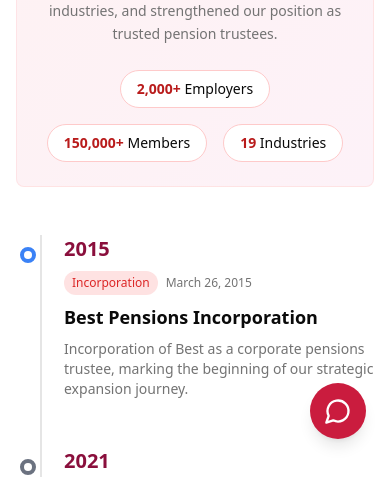
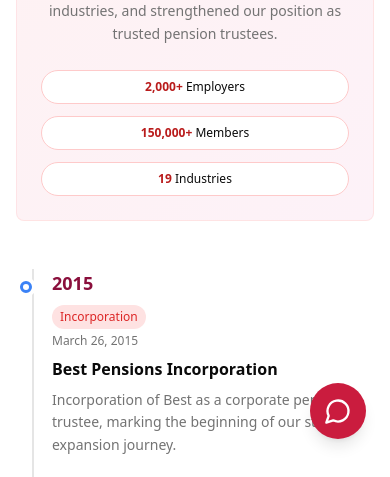
Before and after one commit to Redemption19/spt-frontend, a Next.js app: page /about/timeline in a window 390 px wide. Shown: the part 381-858 px from the top of the page. Built offline with nearby package versions, Linux system fonts and the light colour scheme; no server answers.

Commit message:
feat(timeline): improve timeline layout for responsiveness and update content presentation with enhanced styling and spacing

```diff
--- a/app/about/timeline/components/TimelineContent.tsx
+++ b/app/about/timeline/components/TimelineContent.tsx
@@ -46,33 +46,33 @@
                 Through four strategic mergers and acquisitions, we've consolidated expertise, expanded to over 2,000 employers, about 150,000-member network across 19 industries, and strengthened our position as trusted pension trustees.
               </motion.p>
                              <motion.div
-                className="flex flex-wrap justify-center gap-4 text-sm"
+                 className="flex flex-col sm:flex-row flex-wrap justify-center gap-3 sm:gap-4 text-xs sm:text-sm"
                  initial={{ opacity: 0, y: 20 }}
                  animate={{ opacity: 1, y: 0 }}
                  transition={{ duration: 0.8, delay: 0.4 }}
                >
-                <div className="bg-white px-4 py-2 rounded-full border border-red-200">
+                 <div className="bg-white px-3 sm:px-4 py-2 rounded-full border border-red-200 text-center">
                    <span className="font-semibold text-red-700">2,000+</span> Employers
                  </div>
-                <div className="bg-white px-4 py-2 rounded-full border border-red-200">
+                 <div className="bg-white px-3 sm:px-4 py-2 rounded-full border border-red-200 text-center">
                    <span className="font-semibold text-red-700">150,000+</span> Members
                  </div>
-                <div className="bg-white px-4 py-2 rounded-full border border-red-200">
+                 <div className="bg-white px-3 sm:px-4 py-2 rounded-full border border-red-200 text-center">
                    <span className="font-semibold text-red-700">19</span> Industries
                  </div>
                </motion.div>
             </section>
           </ScrollReveal>
 
-          {/* Timeline Section - Mobile First Design */}
+          {/* Timeline Section - Fully Responsive Design */}
           <section className="mb-16 relative">
-            {/* Vertical line - Hidden on mobile, visible on larger screens */}
-            <div className="hidden md:block absolute left-1/2 transform -translate-x-1/2 h-full w-0.5 bg-border z-0"></div>
+            {/* Vertical line - Responsive positioning */}
+            <div className="hidden sm:block absolute left-1/2 transform -translate-x-1/2 h-full w-0.5 bg-border z-0"></div>
 
-            {/* Mobile timeline line - Left aligned */}
-            <div className="md:hidden absolute left-6 top-0 h-full w-0.5 bg-border z-0"></div>
+            {/* Small mobile timeline line - Left aligned */}
+            <div className="sm:hidden absolute left-4 top-0 h-full w-0.5 bg-border z-0"></div>
 
-            <div className="space-y-12 md:space-y-20 w-full relative z-10">
+            <div className="space-y-8 sm:space-y-12 md:space-y-16 lg:space-y-20 w-full relative z-10">
               {timelineEvents.map((event, index) => (
                 <ScrollReveal key={index} delay={index * 0.2}>
                   <motion.div
@@ -80,10 +80,10 @@
                     whileHover={{ scale: 1.02 }}
                     transition={{ duration: 0.3 }}
                   >
-                    {/* Mobile Layout */}
-                    <div className="md:hidden flex items-start">
+                                         {/* Mobile & Tablet Layout */}
+                     <div className="lg:hidden flex items-start">
                        <motion.div
-                        className={`w-6 h-6 rounded-full flex items-center justify-center border-4 border-background flex-shrink-0 mt-2 ${
+                         className={`w-5 h-5 sm:w-6 sm:h-6 rounded-full flex items-center justify-center border-4 border-background flex-shrink-0 mt-2 ${
                            event.color === 'blue' ? 'bg-blue-500' :
                            event.color === 'gray' ? 'bg-gray-500' :
                            event.color === 'light-gray' ? 'bg-gray-400' :
@@ -99,16 +99,48 @@
                          transition={{ duration: 0.5, delay: 0.5 + index * 0.1, type: "spring" }}
                          whileHover={{ scale: 1.2 }}
                        >
-                        <div className="w-2 h-2 rounded-full bg-background"></div>
+                         <div className="w-1.5 h-1.5 sm:w-2 sm:h-2 rounded-full bg-background"></div>
                        </motion.div>
                        <motion.div
-                        className="ml-6 flex-1"
+                         className="ml-4 sm:ml-6 flex-1 min-w-0"
                          initial={{ opacity: 0, x: -30 }}
                          animate={{ opacity: 1, x: 0 }}
                          transition={{ duration: 0.6, delay: 0.3 + index * 0.1 }}
                        >
                          <motion.h3
-                          className="text-xl sm:text-2xl font-bold text-primary mb-2"
+                           className="text-lg sm:text-xl md:text-2xl font-bold text-primary mb-2"
+                           whileHover={{ scale: 1.05 }}
+                           transition={{ duration: 0.2 }}
+                         >
+                           {event.year}
+                         </motion.h3>
+                         <div className="flex flex-col sm:flex-row sm:items-center gap-1 sm:gap-2 mb-2">
+                           <span className="text-xs font-medium text-red-600 bg-red-100 px-2 py-1 rounded-full capitalize w-fit">
+                             {event.type}
+                           </span>
+                           {event.date && (
+                             <span className="text-xs text-muted-foreground">
+                               {event.date}
+                             </span>
+                           )}
+                         </div>
+                         <h4 className="text-base sm:text-lg md:text-xl font-semibold mb-2 text-foreground">{event.title}</h4>
+                         <p className="text-muted-foreground text-sm sm:text-base leading-relaxed">{event.description}</p>
+                       </motion.div>
+                     </div>
+
+                                         {/* Desktop Layout */}
+                     <div className="hidden lg:flex items-center w-full">
+                       <div className={`w-1/2 flex ${index % 2 === 0 ? 'justify-end pr-8 xl:pr-12' : 'justify-start pl-8 xl:pl-12'}`}>
+                         <motion.div
+                           className="w-full max-w-sm xl:max-w-md"
+                           initial={{ opacity: 0, x: index % 2 === 0 ? -30 : 30 }}
+                           animate={{ opacity: 1, x: 0 }}
+                           transition={{ duration: 0.6, delay: 0.3 + index * 0.1 }}
+                           whileHover={{ x: index % 2 === 0 ? -5 : 5 }}
+                         >
+                           <motion.h3
+                             className="text-2xl xl:text-3xl font-bold text-primary mb-2"
                              whileHover={{ scale: 1.05 }}
                              transition={{ duration: 0.2 }}
                            >
@@ -124,46 +156,14 @@
                                </span>
                              )}
                            </div>
-                        <h4 className="text-lg sm:text-xl font-semibold mb-2 text-foreground">{event.title}</h4>
-                        <p className="text-muted-foreground text-sm sm:text-base">{event.description}</p>
-                      </motion.div>
-                    </div>
-
-                    {/* Desktop Layout */}
-                    <div className="hidden md:flex items-center w-full">
-                      <div className={`w-1/2 flex ${index % 2 === 0 ? 'justify-end pr-8' : 'justify-start pl-8'}`}>
-                        <motion.div
-                          className="w-full max-w-sm"
-                          initial={{ opacity: 0, x: index % 2 === 0 ? -30 : 30 }}
-                          animate={{ opacity: 1, x: 0 }}
-                          transition={{ duration: 0.6, delay: 0.3 + index * 0.1 }}
-                          whileHover={{ x: index % 2 === 0 ? -5 : 5 }}
-                        >
-                          <motion.h3
-                            className="text-2xl font-bold text-primary mb-2"
-                            whileHover={{ scale: 1.05 }}
-                            transition={{ duration: 0.2 }}
-                          >
-                            {event.year}
-                          </motion.h3>
-                          <div className="flex items-center gap-2 mb-2">
-                            <span className="text-xs font-medium text-red-600 bg-red-100 px-2 py-1 rounded-full capitalize">
-                              {event.type}
-                            </span>
-                            {event.date && (
-                              <span className="text-xs text-muted-foreground">
-                                {event.date}
-                              </span>
-                            )}
-                          </div>
-                          <h4 className="text-xl font-semibold mb-2 text-foreground">{event.title}</h4>
-                          <p className="text-muted-foreground text-sm">{event.description}</p>
+                           <h4 className="text-xl xl:text-2xl font-semibold mb-2 text-foreground">{event.title}</h4>
+                           <p className="text-muted-foreground text-sm xl:text-base">{event.description}</p>
                          </motion.div>
                        </div>
 
                        <div className="w-0 flex justify-center relative">
                          <motion.div
-                          className={`w-8 h-8 rounded-full flex items-center justify-center border-4 border-background ${
+                           className={`w-8 h-8 xl:w-10 xl:h-10 rounded-full flex items-center justify-center border-4 border-background ${
                              event.color === 'blue' ? 'bg-blue-500' :
                              event.color === 'gray' ? 'bg-gray-500' :
                              event.color === 'light-gray' ? 'bg-gray-400' :
@@ -179,7 +179,7 @@
                            transition={{ duration: 0.5, delay: 0.5 + index * 0.1, type: "spring" }}
                            whileHover={{ scale: 1.2 }}
                          >
-                          <div className="w-3 h-3 rounded-full bg-background"></div>
+                           <div className="w-3 h-3 xl:w-4 xl:h-4 rounded-full bg-background"></div>
                          </motion.div>
                        </div>
 
@@ -210,7 +210,7 @@
               >
                 Our strategic mergers and acquisitions have positioned Standard Pensions Trust as a market leader in Ghana's pension industry. The consolidation has delivered:
               </motion.p>
-              <div className="grid grid-cols-1 md:grid-cols-2 gap-6">
+                             <div className="grid grid-cols-1 lg:grid-cols-2 gap-6 xl:gap-8">
                 <div className="space-y-4">
                   <h3 className="font-semibold text-lg text-foreground">Operational Excellence</h3>
                   <ul className="space-y-3">
```
Lines whose indentation alone changed are shown as unchanged.
